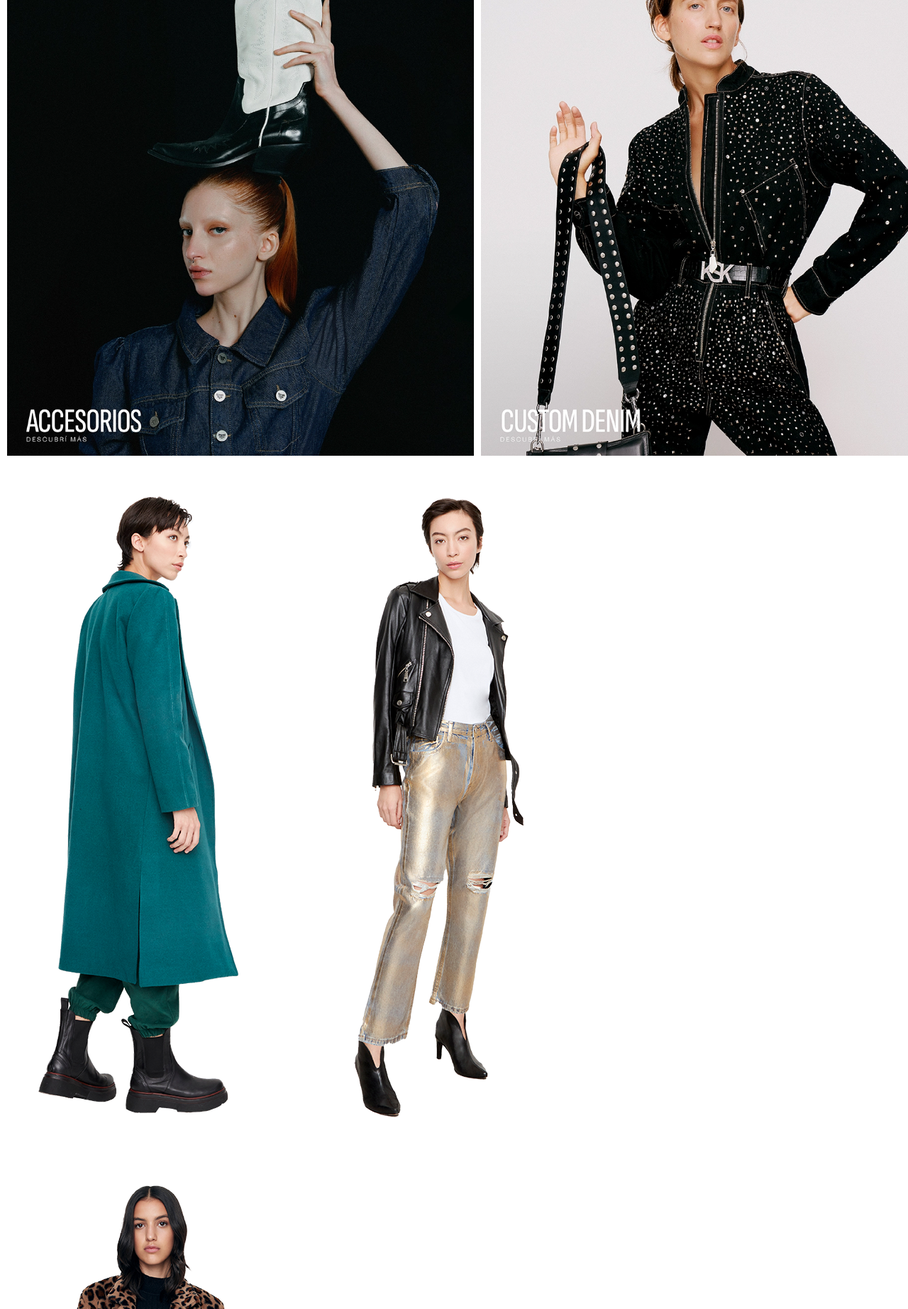
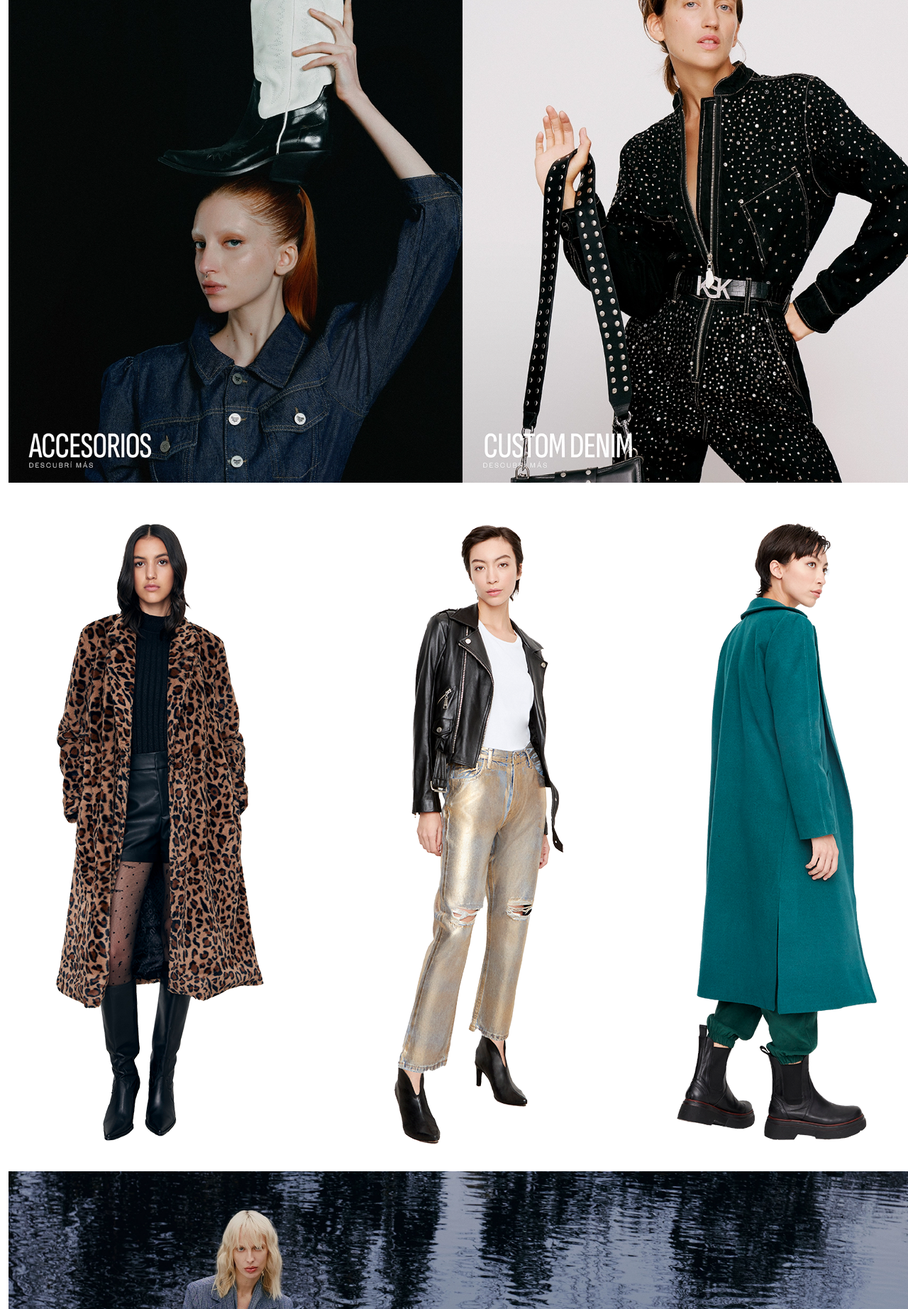
Before and after one commit to DaianaVidali/Proyecto-vidali, a plain HTML site: page index.html in a window 1280 px wide. Shown: the part 206-2050 px from the top of the page at 71% size. Drawn offline with nearby package versions, Linux system fonts and the light colour scheme.

Commit message:
ultima correcion

```diff
--- a/index.html
+++ b/index.html
@@ -59,32 +59,39 @@
       </div>
     </header>
     <main>
-        <section class="contenedor">
+      <div class="container-fluid prueba">
+        <div class="row prueba-item">
+            <div class="col-sm-12 col-md-6 col-lg-6 clase"  >
 
-            <div class="imagen">
-               <a href="#">
-                <img src="./img/foto inicio.webp" alt="Accesorios">
-               </a>
-
+                <img src="./img/foto inicio.webp" alt="">
+            </div>
+            <div class="col-sm-12 col-md-6 col-lg-6 clase" >
+                <img src="./img/foto inicio2.webp" alt="">
             </div>
 
-            <div class="imagen2">
-                <a href="#">
-                    <img src="./img/foto inicio2.webp" alt="Denim">
-                </a>
-            </div>
 
-        </section>
-        <section class="contenedor1">
-            <div>
-                <img src="./img/main3.webp" alt="img">
-                <img src="./img/main1.webp" alt="img">
-                <img src="./img/main.webp" alt="img">
-            </div>
-        </section>
-        <section class="contenedor2">
+
+
+        </div>
+     </div>
+     <div class="contenedorimg1">
+       <article>
+           <img src="./img/main.webp" alt="">
+           <img src="./img/main1.webp" alt="">
+           <img src="./img/main3.webp" alt="">
+       </article>
+     </div>
+      <div class="container-fluid chica">
+        <div class="row chica item">
+          <div class="col-sm-12 col-md-12 col-lg-12 sola">
             <img src="./img/chicasola.webp" alt="">
-        </section>
+          </div>
+
+        </div>
+
+      </div>
+
+
     </main>
     <footer>
         <section class="redes">
--- a/style.css
+++ b/style.css
@@ -90,28 +90,44 @@ nav .lista a {
 
 /* Style del main index*/
 
- main .contenedor {
+* {
+    margin: 0;
+    padding: 0;
+    box-sizing: border-box;
+ }
+ .prueba .prueba-item .clase{
+    display: flex;
+
+
+
+ }
+ .prueba .prueba-item .clase img{
+
+    width: 700px;
+    flex-direction: column;
+
+ }
+
+ .contenedorimg1 article{
     display: flex;
  }
 
-main .imagen img{
-    height: 750px;
-    margin-top: 10px;
-    margin-left: 10px;
-    display: flex;
-
-}
-main .imagen2 img{
-    height: 750px;
-    margin-top: 10px;
-    margin-left: 10px;
-    display: flex;
-
-}
- main .contenedor1 img {
+ main .contenedorimg1 img {
     margin-top: 50px;
  }
-main .contenedor2 img {
+
+
+@media( max-width:700px){
+    .contenedorimg1 article{
+        flex-direction: column;
+
+    }
+}
+ .chica .item .sola{
+    display: flex;
+ }
+
+ .chica .item .sola img {
     width: 1350px;
 }
 
@@ -289,7 +305,7 @@ main .titulo h3{
 
 
  /*Style de carrito*/
- @media (min-width: 368px){
+ @media (max-width: 700px){
     .cintillo{
         flex-direction: column;
     }
@@ -307,13 +323,8 @@ main .titulo h3{
  .precio .pesos .boton-pagar{
     display: flex;
     font-size: 25px;
-    margin-left: 500px;
+    justify-content: center;
 
     cursor: pointer;
 
  }
- @media (min-width: 368px)and (max-width:1000px){
-    .precio .boton-pagar{
-        flex-direction: column;
-    }
- }
```
